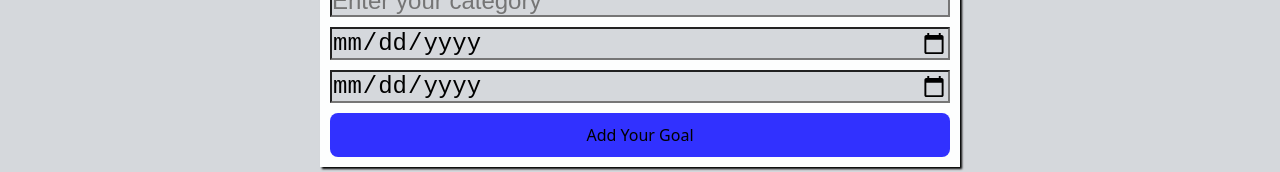
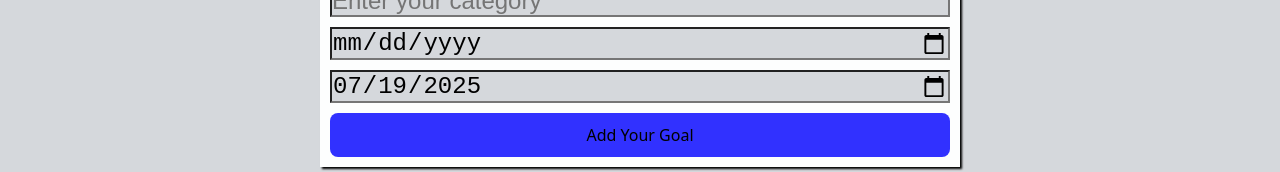
Before and after one commit to FrancisKarani14/smart-goal-planner, a React (Vite) app: page / in a window 1280 px wide. Shown: the part 279-451 px from the top of the page. Built offline with nearby package versions, Linux system fonts and the light colour scheme; data requests are answered from the project's data file.

Commit message:
sets the date into something controllable

```diff
--- a/src/components/App.jsx
+++ b/src/components/App.jsx
@@ -6,15 +6,15 @@ import '../reset.css';
 function App() {
   const [goals, setGoals] = useState([]);
  const [formData, setFormData] = useState({
-    id: '',
   name: '',
   targetAmount: '',
   savedAmount: '',
   balance: '',
   category: '',
   deadline: '',
-    createdAt: '',
+  createdAt: new Date().toISOString().split('T')[0]  // today in yyyy-mm-dd
 });
+
   const numberOfGoals = goals.length
 
   const url = 'http://localhost:3000/goals';
@@ -26,6 +26,18 @@ function App() {
       .then(data => setGoals(data))
       .catch(err => console.error("Fetch Error:", err));
   }, []);
+
+  useEffect(() => {
+  const interval = setInterval(() => {
+    setFormData(prev => ({
+      ...prev,
+      createdAt: new Date().toISOString().split('T')[0]
+    }));
+  }, 86400000); // 24 hrs in ms
+
+  return () => clearInterval(interval);
+}, []);
+
 
   // Automatically update balance when target/saved amounts change
   useEffect(() => {
```
Lines whose indentation alone changed are shown as unchanged.
